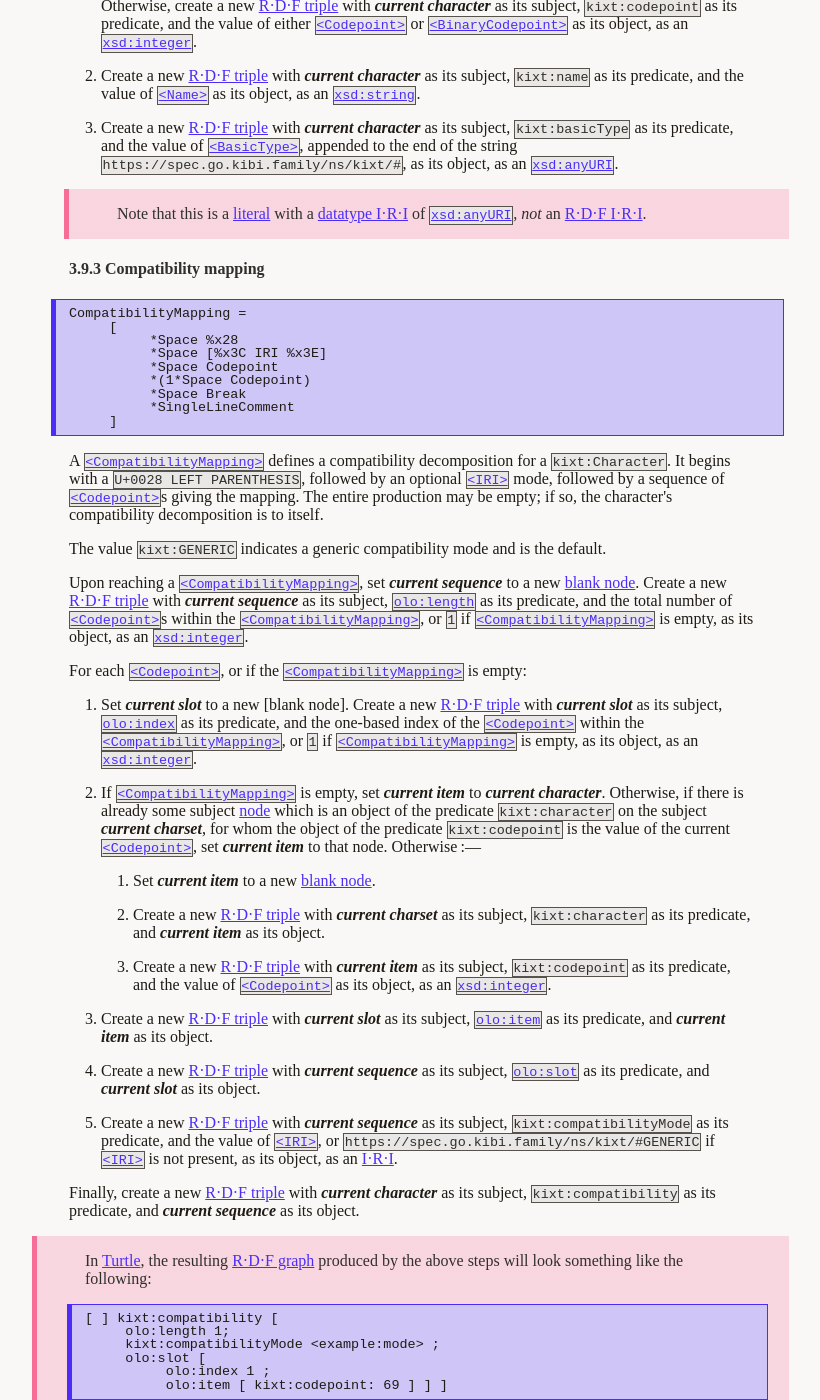
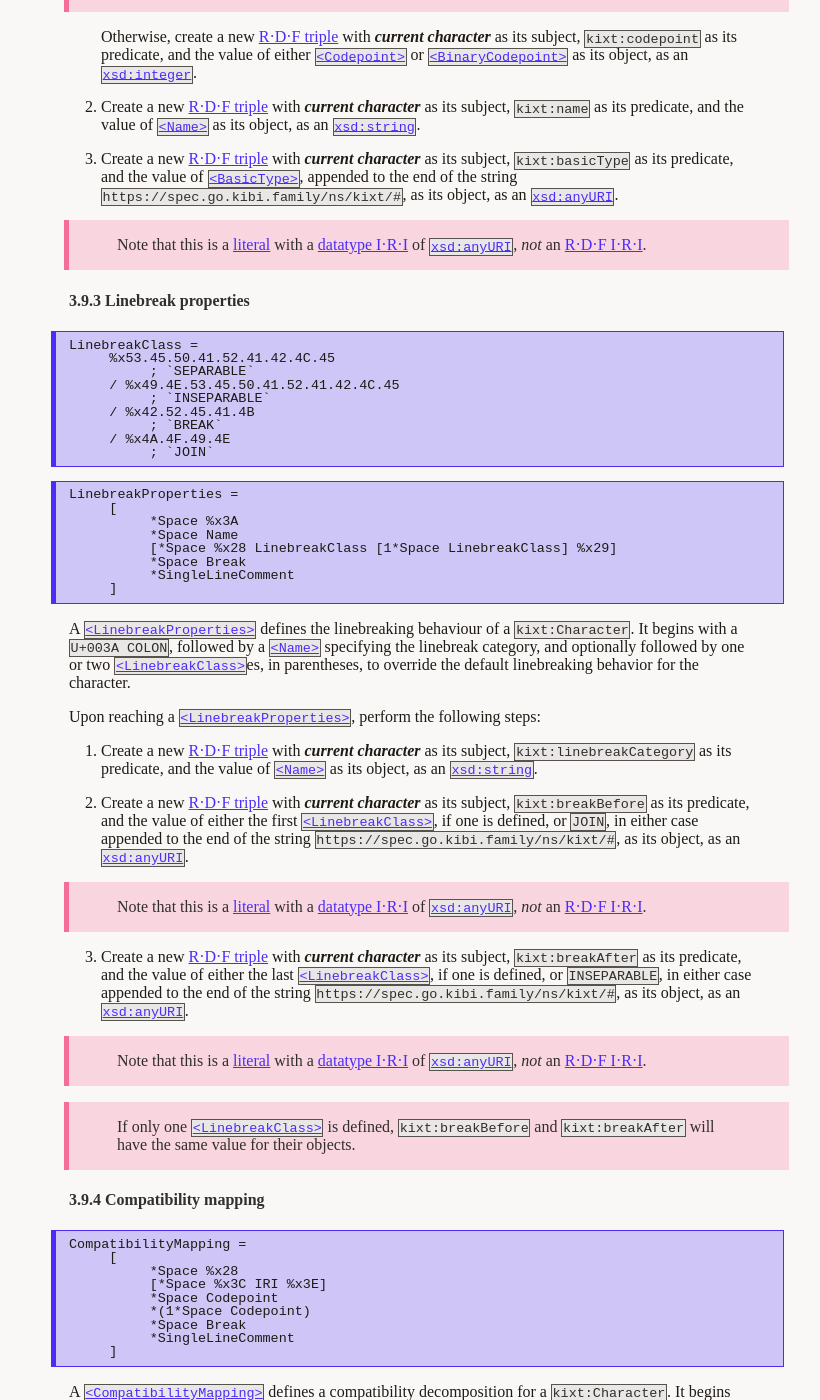
Before and after one commit to marrus-sh/Specifications, a Jekyll site: the page built from -/kixt-charset/index.md, in a window 1280 px wide and 1400 px high, scrolled down 15003 px. Shown: the whole window, without its empty margins (227-1047 px from the left). Built offline with Jekyll 4.4.1, drawn with Linux system fonts in a browser that asks for light colours; our own code applies the rules of GitHub Pages for plain Markdown files; some of the changed text lies outside the part shown.

Commit message:
[kixt-charset] Add linebreak properties

````diff
--- a/-/kixt-charset/index.md
+++ b/-/kixt-charset/index.md
@@ -855,6 +855,7 @@ Upon reaching a [`<ScriptIdentifier>`], set <var>current script</var> to [`<IRI>
 CharacterDefinition =
 	UnicodeMapping
 	CharacterInfo
+	LinebreakProperties
 	CompatibilityMapping
 	DecompositionMapping
 	AdditionalProperties
@@ -985,14 +986,64 @@ Upon reaching a [`<CharacterInfo>`], perform the following steps:
     Note that this is a [literal][R·D·F literal] with a [datatype I·R·I][R·D·F datatype I·R·I] of [`xsd:anyURI`], *not* an [R·D·F I·R·I][I·R·I].
     </div>
 
-#### 3.9.3 Compatibility mapping
+#### 3.9.3 Linebreak properties
+{: id="definition.character.linebreak"}
+
+```abnf
+LinebreakClass =
+	%x53.45.50.41.52.41.42.4C.45
+		; `SEPARABLE`
+	/ %x49.4E.53.45.50.41.52.41.42.4C.45
+		; `INSEPARABLE`
+	/ %x42.52.45.41.4B
+		; `BREAK`
+	/ %x4A.4F.49.4E
+		; `JOIN`
+```
+{: id="prod.LinebreakClass"}
+```abnf
+LinebreakProperties =
+	[
+		*Space %x3A
+		*Space Name
+		[*Space %x28 LinebreakClass [1*Space LinebreakClass] %x29]
+		*Space Break
+		*SingleLineComment
+	]
+```
+{: id="prod.LinebreakProperties"}
+
+A [`<LinebreakProperties>`] defines the linebreaking behaviour of a `kixt:Character`.
+It begins with a `U+003A COLON`, followed by a [`<Name>`] specifying the linebreak category, and optionally followed by one or two [`<LinebreakClass>`]es, in parentheses, to override the default linebreaking behavior for the character.
+
+Upon reaching a [`<LinebreakProperties>`], perform the following steps:
+
+01. Create a new [R·D·F triple] with <var>current character</var> as its subject, `kixt:linebreakCategory` as its predicate, and the value of [`<Name>`] as its object, as an [`xsd:string`].
+
+02. Create a new [R·D·F triple] with <var>current character</var> as its subject, `kixt:breakBefore` as its predicate, and the value of either the first [`<LinebreakClass>`], if one is defined, or `JOIN`, in either case appended to the end of the string `https://spec.go.kibi.family/ns/kixt/#`, as its object, as an [`xsd:anyURI`].
+
+    <div role="note" markdown="block">
+    Note that this is a [literal][R·D·F literal] with a [datatype I·R·I][R·D·F datatype I·R·I] of [`xsd:anyURI`], *not* an [R·D·F I·R·I][I·R·I].
+    </div>
+
+03. Create a new [R·D·F triple] with <var>current character</var> as its subject, `kixt:breakAfter` as its predicate, and the value of either the last [`<LinebreakClass>`], if one is defined, or `INSEPARABLE`, in either case appended to the end of the string `https://spec.go.kibi.family/ns/kixt/#`, as its object, as an [`xsd:anyURI`].
+
+    <div role="note" markdown="block">
+    Note that this is a [literal][R·D·F literal] with a [datatype I·R·I][R·D·F datatype I·R·I] of [`xsd:anyURI`], *not* an [R·D·F I·R·I][I·R·I].
+    </div>
+
+    <div role="note" markdown="block">
+    If only one [`<LinebreakClass>`] is defined, `kixt:breakBefore` and `kixt:breakAfter` will have the same value for their objects.
+    </div>
+
+#### 3.9.4 Compatibility mapping
 {: id="definition.character.compatibility"}
 
 ```abnf
 CompatibilityMapping =
 	[
 		*Space %x28
-		*Space [%x3C IRI %x3E]
+		[*Space %x3C IRI %x3E]
 		*Space Codepoint
 		*(1*Space Codepoint)
 		*Space Break
@@ -1273,31 +1324,33 @@ In addition to the constraints made by the [A·B·N·F] syntax, the following si
 
 02. An [`<Aliases>`], [`<OtherNames>`], or [`<Notes>`] in a [`<BlockDeclaration>`] whose [`<Name>`] is `NO BLOCK`.
 
-03. A [`<Combines>`], [`<Conjoins>`], or [`<CharacterWidth>`] in a [`<CharacterDefinition>`] which does not have a [`<BasicType>`] of `SPACING` or `NONSPACING`.
+03. A [`<LinebreakProperties>`] in a [`<CharacterDefinition>`] which does not have a [`<BasicType>`] of `SPACING`.
 
-04. Assigning an object other than `0` for the `kixt:combiningClass` predicate for a subject whose `kixt:extends` predicate is not `true` or whose `kixt:basicType` predicate is not `kixt:NONSPACING`.
+04. A [`<Combines>`], [`<Conjoins>`], or [`<CharacterWidth>`] in a [`<CharacterDefinition>`] which does not have a [`<BasicType>`] of `SPACING` or `NONSPACING`.
 
-05. Assigning an object other than `https://spec.go.kibi.family/ns/kixt/#GENERIC` for the `kixt:compatibilityMode` predicate for a subject whose `kixt:compatibility` predicate has an object with one `kixt:slot` predicate whose object has one `kixt:item` predicate whose object is the subject itself.
+05. Assigning an object other than `0` for the `kixt:combiningClass` predicate for a subject whose `kixt:extends` predicate is not `true` or whose `kixt:basicType` predicate is not `kixt:NONSPACING`.
+
+06. Assigning an object other than `https://spec.go.kibi.family/ns/kixt/#GENERIC` for the `kixt:compatibilityMode` predicate for a subject whose `kixt:compatibility` predicate has an object with one `kixt:slot` predicate whose object has one `kixt:item` predicate whose object is the subject itself.
 
     <div role="note" markdown="block">
     In other words, if a [character][Kixt character] has a compatibility decomposition of itself, then it must have the default compatibility mode of `kixt:GENERIC`.
     </div>
 
-06. Assigning the same value as the object of a `kixt:name` or `kixt:alias` predicate for two different subjects of the same `rdf:type` (`kixt:name` and `kixt:alias` must be unique within a shared namespace).
+07. Assigning the same value as the object of a `kixt:name` or `kixt:alias` predicate for two different subjects of the same `rdf:type` (`kixt:name` and `kixt:alias` must be unique within a shared namespace).
 
-07. Assigning `i18n:zinh` as the object of a `kixt:script` predicate while processing a [`<CharacterDefinition>`] which does not contain a [`<Combines>`].
+08. Assigning `i18n:zinh` as the object of a `kixt:script` predicate while processing a [`<CharacterDefinition>`] which does not contain a [`<Combines>`].
 
-08. Assigning the same object for a `kixt:codepoint` predicate while processing two different [`<CharacterInfo>`]s.
+09. Assigning the same object for a `kixt:codepoint` predicate while processing two different [`<CharacterInfo>`]s.
 
-09. Assigning the multiple objects with the same length for a `kixt:representativeGlyph` predicate for a single subject.
+10. Assigning the multiple objects with the same length for a `kixt:representativeGlyph` predicate for a single subject.
 
-10. Finishing processing the [Kixt Charset Definition] when not every `kixt:character` predicate with a subject of <var>current charset</var> has an object for which a `kixt:basicType` predicate has been assigned.
+11. Finishing processing the [Kixt Charset Definition] when not every `kixt:character` predicate with a subject of <var>current charset</var> has an object for which a `kixt:basicType` predicate has been assigned.
 
     <div role="note" markdown="block">
     Another way of expressing this constraint is that every [`<Codepoint>`] in a [`<CompatibilityMapping>`], [`<DecompositionMapping>`], or [`<Reference>`] must identify a `kixt:Character` defined in the same document.
     </div>
 
-11. Creating a `kixt:Charset` which is not [variable‐width‐compatible][variable‐width‐compatible character set] but for which `kixt:variable` is `true`.
+12. Creating a `kixt:Charset` which is not [variable‐width‐compatible][variable‐width‐compatible character set] but for which `kixt:variable` is `true`.
 
 A [Kixt Charset Definition] is <dfn id="dfn.valid">valid</dfn> if it is not [invalid][Kixt invalid definition].
 
--- a/_includes/references.md
+++ b/_includes/references.md
@@ -234,6 +234,8 @@
 [`<UnicodeMapping>`]: <{{ "/-/kixt-charset/#prod.UnicodeMapping" | absolute_url }}>
 [`<BasicType>`]: <{{ "/-/kixt-charset/#prod.BasicType" | absolute_url }}>
 [`<CharacterInfo>`]: <{{ "/-/kixt-charset/#prod.CharacterInfo" | absolute_url }}>
+[`<LinebreakClass>`]: <{{ "/-/kixt-charset/#prod.LinebreakClass" | absolute_url }}>
+[`<LinebreakProperties>`]: <{{ "/-/kixt-charset/#prod.LinebreakProperties" | absolute_url }}>
 [`<CompatibilityMapping>`]: <{{ "/-/kixt-charset/#prod.CompatibilityMapping" | absolute_url }}>
 [`<DecompositionMapping>`]: <{{ "/-/kixt-charset/#prod.DecompositionMapping" | absolute_url }}>
 [`<Deprecated>`]: <{{ "/-/kixt-charset/#prod.Deprecated" | absolute_url }}>
````
Also changed, not shown: other parts of -/kixt-charset/index.md (+8 -4 lines), 2 other files.
